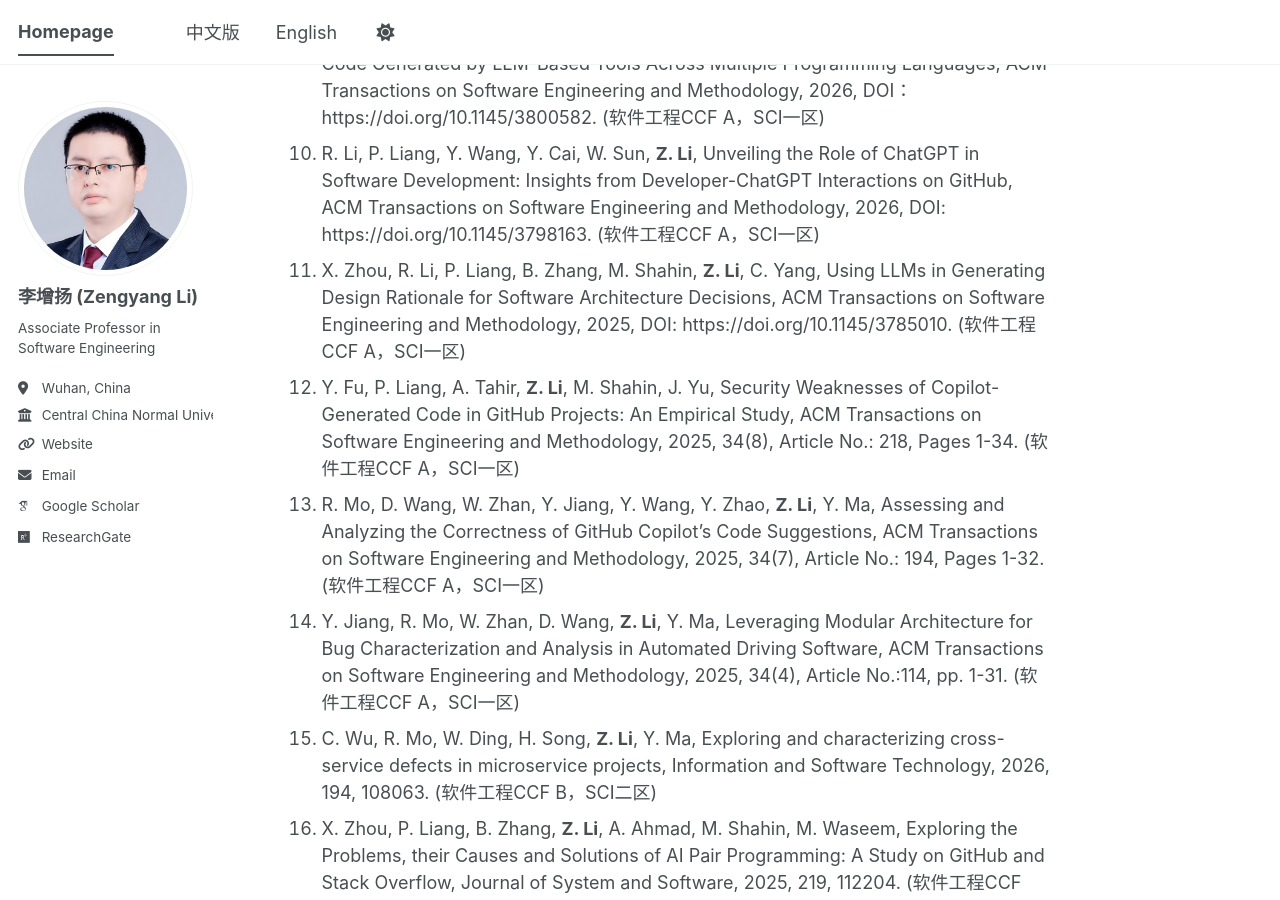
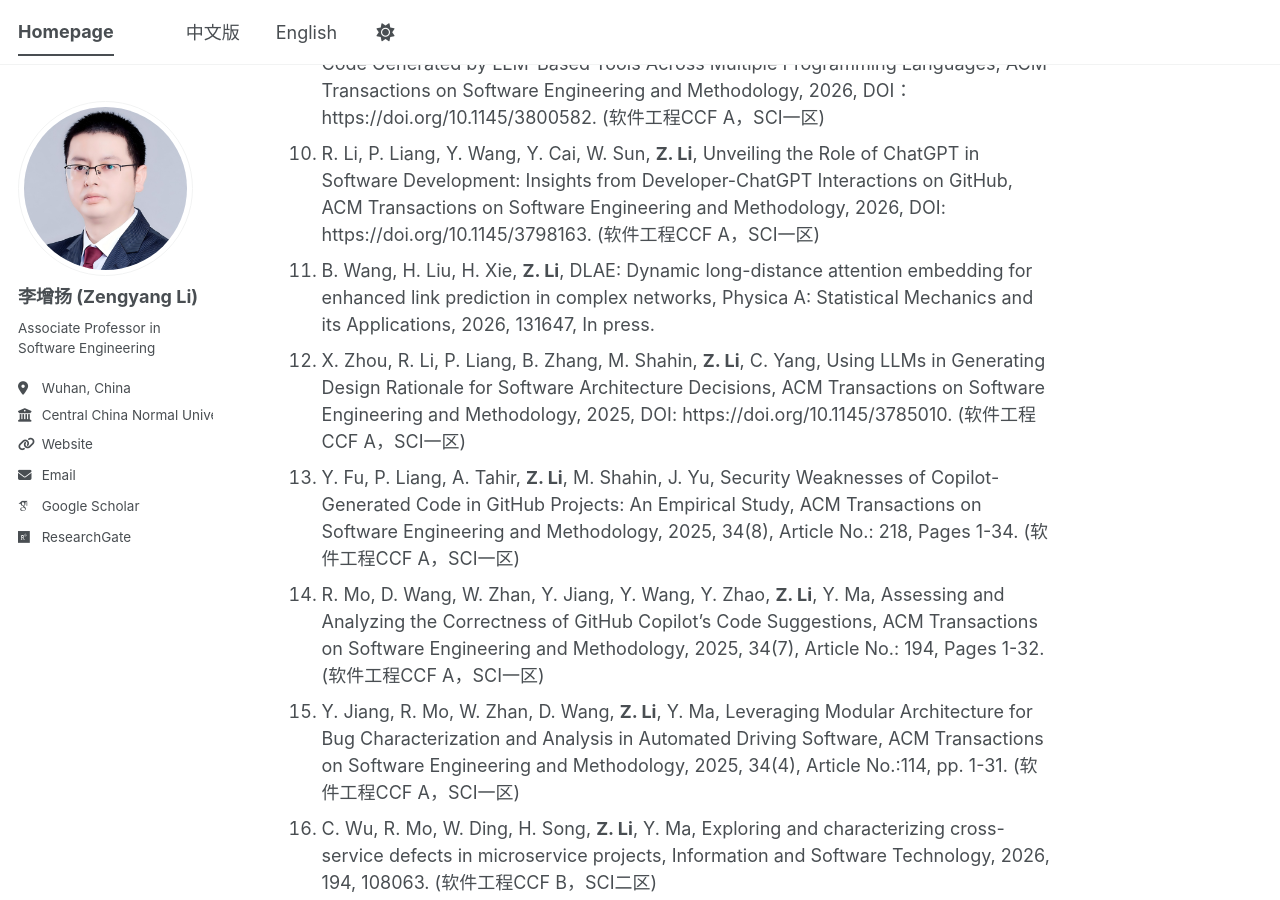
Before and after one commit to zengyang/zengyang.github.io, a Jekyll site: the page built from _pages/about.md, in a window 1280 px wide and 900 px high, scrolled down 3008 px. Built offline with Jekyll 4.4.1, drawn with Linux system fonts in a browser that asks for light colours; some web fonts are replaced; a script bundle is joined from its source files by our own code; library files that are not in the unit come from our copies.

Commit message:
Add new publication on dynamic long-distance attention embedding

```diff
--- a/_pages/about.md
+++ b/_pages/about.md
@@ -77,6 +77,7 @@
 1. B. Zhang, P. Liang, X. Zhou, X. Zhou, D. Lo, Q. Feng, **Z. Li**, L. Li, A Comprehensive Evaluation of Parameter-Efficient Fine-Tuning on Code Smell Detection, ACM Transactions on Software Engineering and Methodology, 2026, In press. (软件工程CCF A，SCI一区)
 1. R. Li, R. Mo, Y. Zeng, Z. Liu, **Z. Li**, Y. Ma, A Multi-Dimensional Quality Evaluation of Code Generated by LLM-Based Tools Across Multiple Programming Languages, ACM Transactions on Software Engineering and Methodology, 2026, DOI：https://doi.org/10.1145/3800582. (软件工程CCF A，SCI一区)
 1. R. Li, P. Liang, Y. Wang, Y. Cai, W. Sun, **Z. Li**, Unveiling the Role of ChatGPT in Software Development: Insights from Developer-ChatGPT Interactions on GitHub, ACM Transactions on Software Engineering and Methodology, 2026, DOI: https://doi.org/10.1145/3798163. (软件工程CCF A，SCI一区)
+1. B. Wang, H. Liu, H. Xie, **Z. Li**, DLAE: Dynamic long-distance attention embedding for enhanced link prediction in complex networks, Physica A: Statistical Mechanics and its Applications, 2026, 131647, In press.
 1. X. Zhou, R. Li, P. Liang, B. Zhang, M. Shahin, **Z. Li**, C. Yang, Using LLMs in Generating Design Rationale for Software Architecture Decisions, ACM Transactions on Software Engineering and Methodology, 2025, DOI: https://doi.org/10.1145/3785010. (软件工程CCF A，SCI一区)
 1. Y. Fu, P. Liang, A. Tahir, **Z. Li**, M. Shahin, J. Yu, Security Weaknesses of Copilot-Generated Code in GitHub Projects: An Empirical Study, ACM Transactions on Software Engineering and Methodology, 2025, 34(8), Article No.: 218, Pages 1-34. (软件工程CCF A，SCI一区)
 1. R. Mo, D. Wang, W. Zhan, Y. Jiang, Y. Wang, Y. Zhao, **Z. Li**, Y. Ma, Assessing and Analyzing the Correctness of GitHub Copilot’s Code Suggestions, ACM Transactions on Software Engineering and Methodology, 2025, 34(7), Article No.: 194, Pages 1-32. (软件工程CCF A，SCI一区)
```
